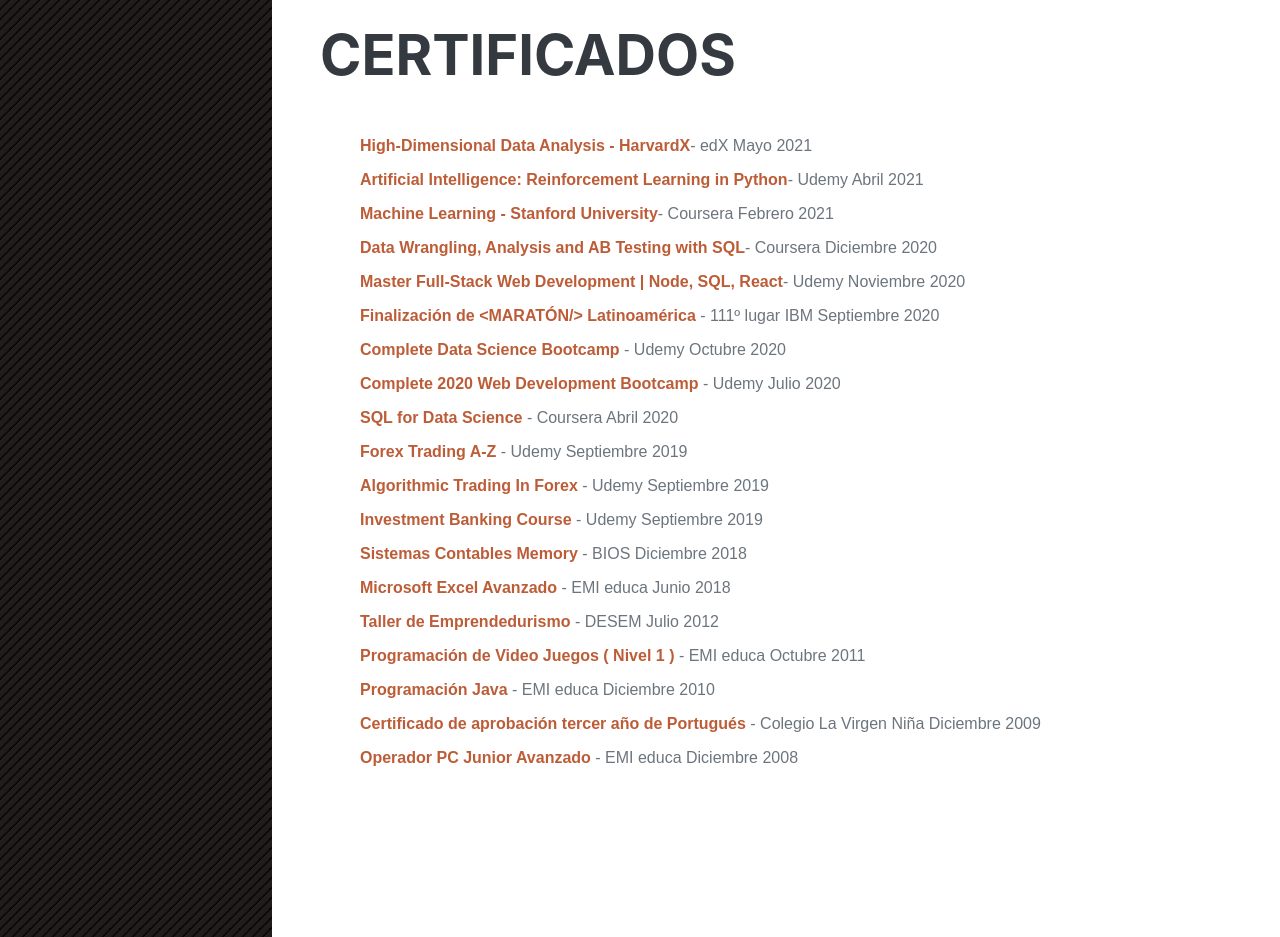
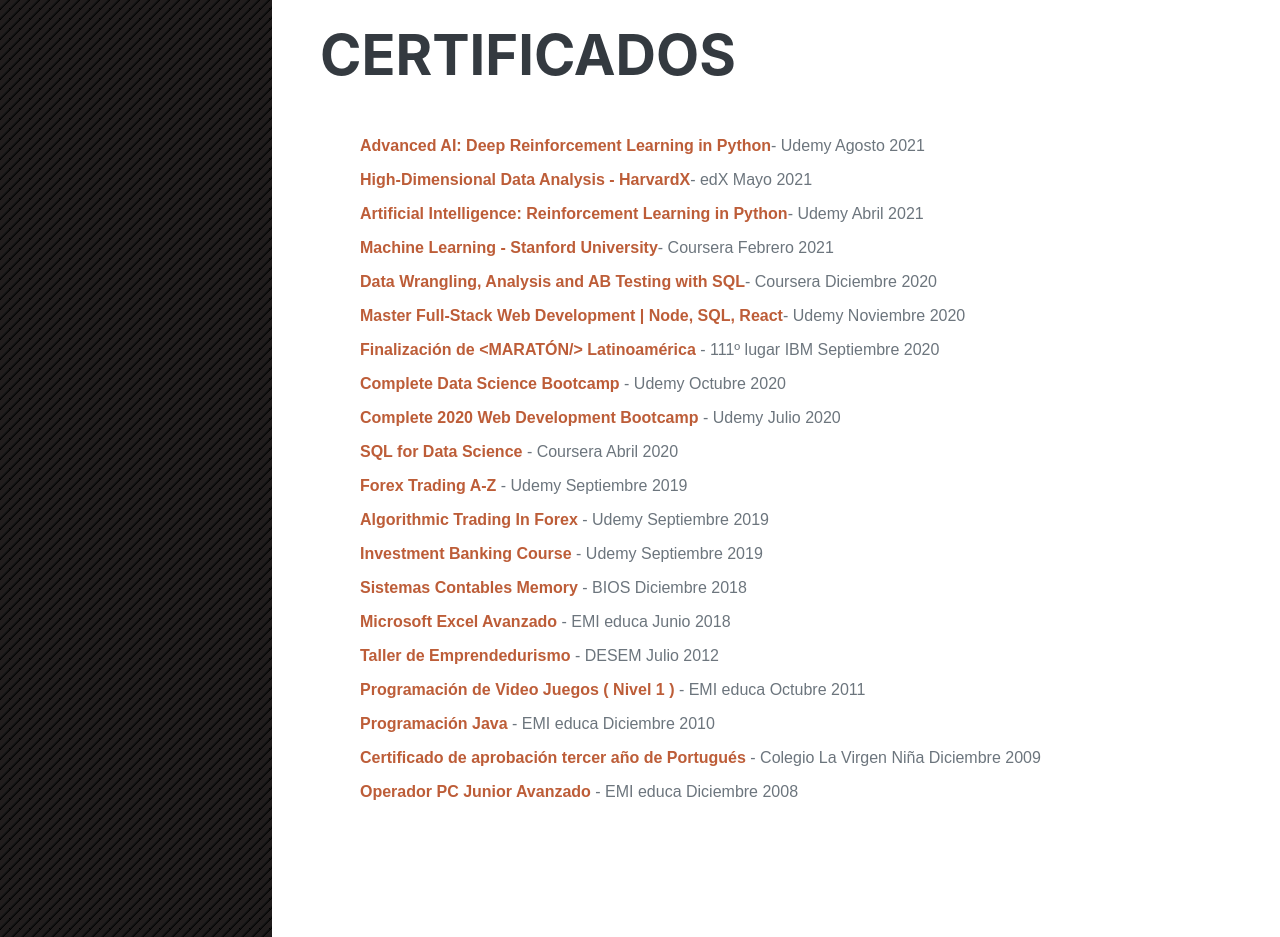
Before and after one commit to Emanuel-Rieiro/cv, a plain HTML site: page index.html in a window 1280 px wide. Shown: the part 2561-3498 px from the top of the page. Drawn offline with nearby package versions, Linux system fonts and the light colour scheme; a web font is replaced by a local one.

Commit message:
udemy ai advanced

```diff
--- a/index.html
+++ b/index.html
@@ -133,6 +133,9 @@
                     <div class="resume-section-content">
                         <h2 class="mb-5">Certificados</h2>
                         <ul class="fa-ul mb-0">
+                            <li class="mb-3">
+                                <b><a href="http://ude.my/UC-f8420421-a91c-4225-9cfa-581b69f0ad91">Advanced AI: Deep Reinforcement Learning in Python</a></b>- Udemy Agosto 2021
+                            </li>
                             <li class="mb-3">
                                 <b><a href="https://courses.edx.org/certificates/8d7281bcf11f4452bba68dbbce5a9812">High-Dimensional Data Analysis - HarvardX</a></b>- edX Mayo 2021
                             </li>
```
